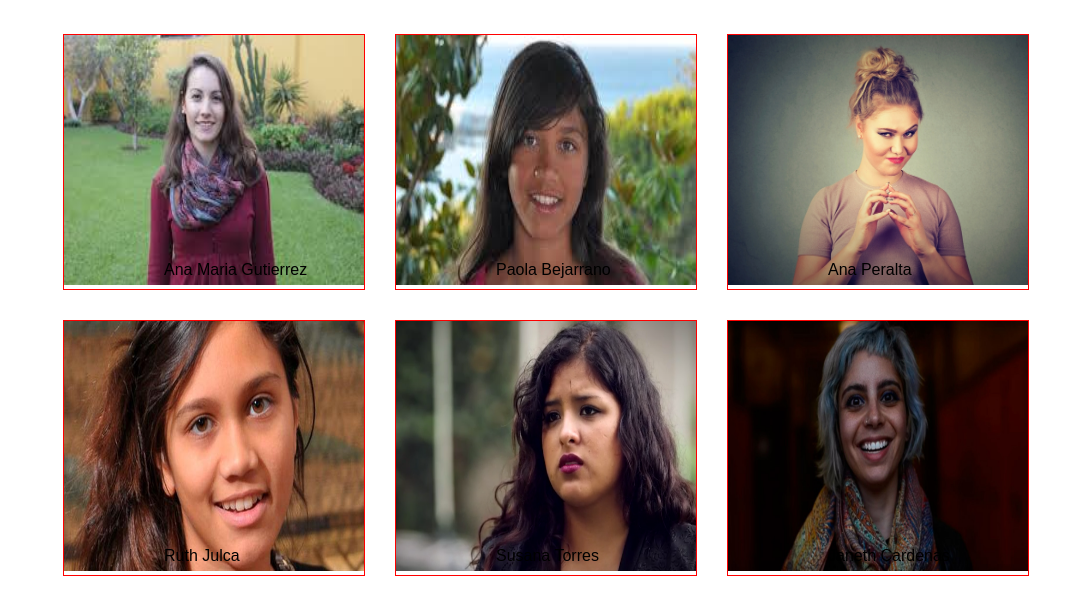
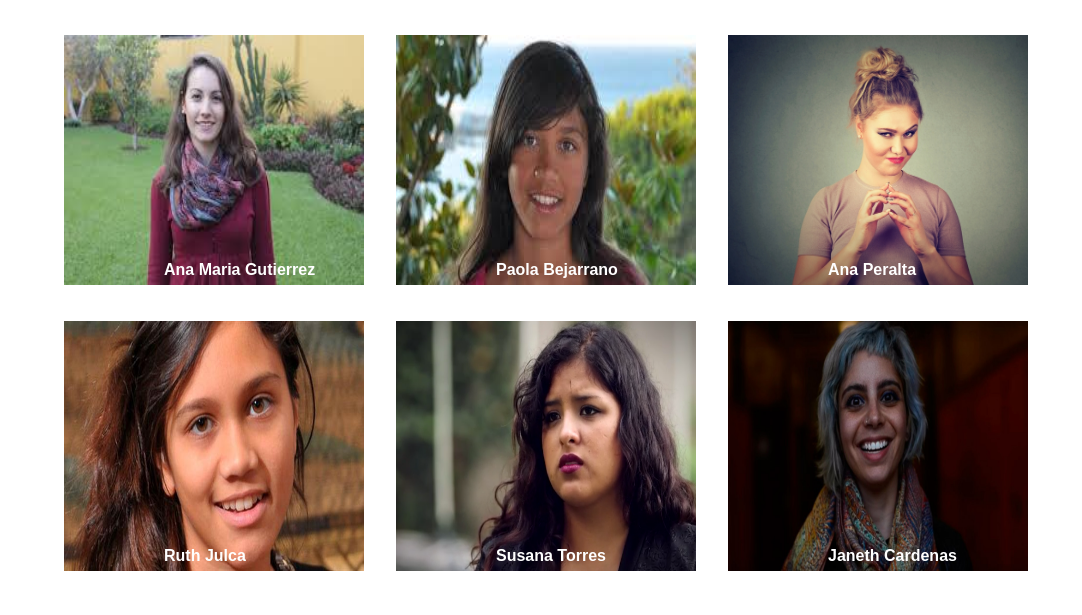
Before and after one commit to Lauraisa/Nuestras-coders, a plain HTML site: page index.html in a window 1280 px wide. Shown: the part 61-676 px from the top of the page, without its empty margins (0-1082 px from the left). Drawn offline with Linux system fonts and the light colour scheme; files whose address does not match are found by name.

Commit message:
Anadiendo cambios en css y readme

```diff
--- a/css/main.css
+++ b/css/main.css
@@ -14,7 +14,7 @@ section {
 /* Realizaremos un div para contener a la imagen*/
 /*utilizamos la propiedad position*/
 div {
-  outline: 1px solid red;
+ /* outline: 1px solid red;*/
   box-sizing: border-box;
   float: left;
   margin: 1rem 1rem; /*Damos espacio entre imagen*/
@@ -32,6 +32,8 @@ img   {
   margin: 0;
   bottom: 10px;
   padding-left: 100px;
+  color: white;
+  font-weight: bolder;
 
 
 
```
Also changed, not shown: assets/imagen/images.jpg (renamed from imagen/images.jpg), assets/imagen/images1.jpg (renamed from imagen/images1.jpg), assets/imagen/images2.jpg (renamed from imagen/images2.jpg), assets/imagen/images3.jpg (renamed from imagen/images3.jpg), assets/imagen/images4.jpg (renamed from imagen/images4.jpg), assets/imagen/images5.jpg (renamed from imagen/images5.jpg), 1 other file.
